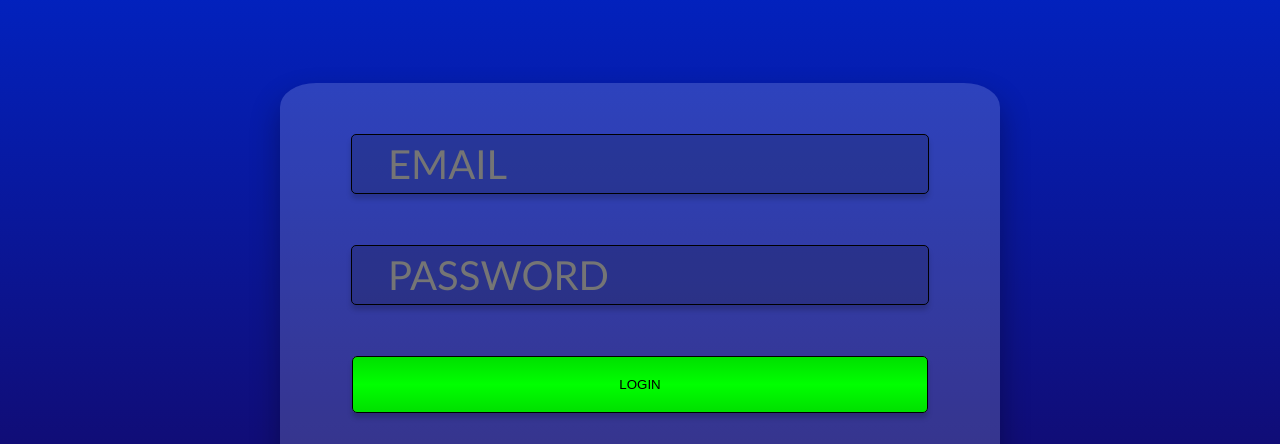
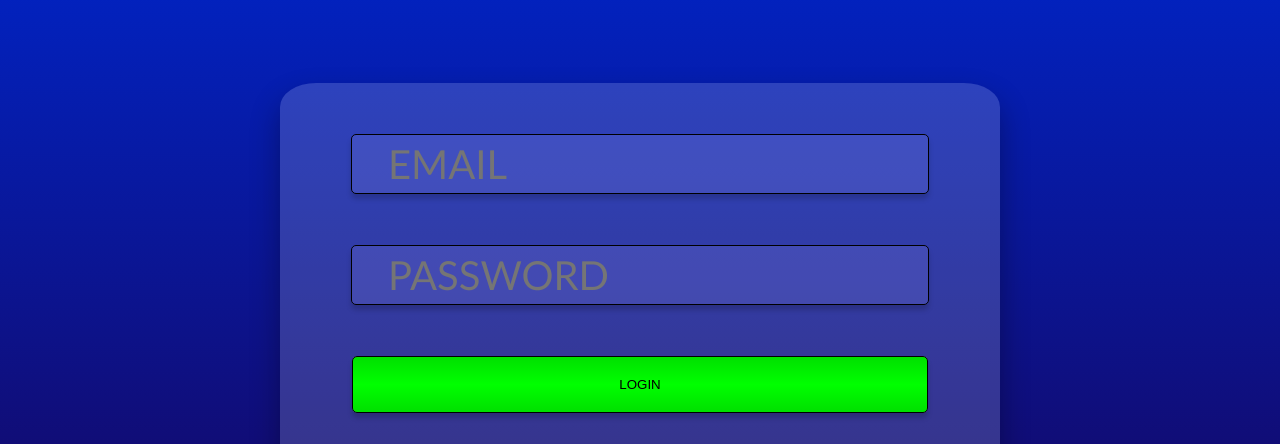
Before and after one commit to Brijendra-Singh2003/Hackthon_April2023, a plain HTML site: page index.html in a window 1280 px wide. Shown: the part 77-521 px from the top of the page. Drawn offline with Linux system fonts and the light colour scheme.

```diff
--- a/login.css
+++ b/login.css
@@ -56,7 +56,7 @@
     font-size: min(5vw, 5vh);
     font-family:'Gill Sans', 'Gill Sans MT', Calibri, sans-serif;
     color: white;
-    background-color: rgba(0, 0, 0, 0.162);
+    background-color: rgba(161, 160, 255, 0.150);
 }
 
 button{
```
